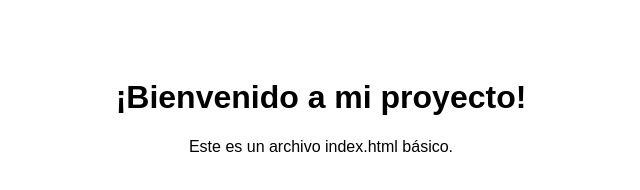
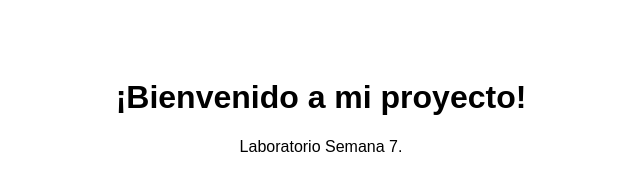
Before and after one commit to RobertSL-IA/Semana7, a plain HTML site: page index.html in a window 1280 px wide. Shown: the whole page, without its empty margins (319-959 px from the left). Drawn offline with Linux system fonts and the light colour scheme.

Commit message:
Update index.html

```diff
--- a/index.html
+++ b/index.html
@@ -14,6 +14,6 @@
 </head>
 <body>
   <h1>¡Bienvenido a mi proyecto!</h1>
-  <p>Este es un archivo index.html básico.</p>
+  <p>Laboratorio Semana 7.</p>
 </body>
 </html>
```
